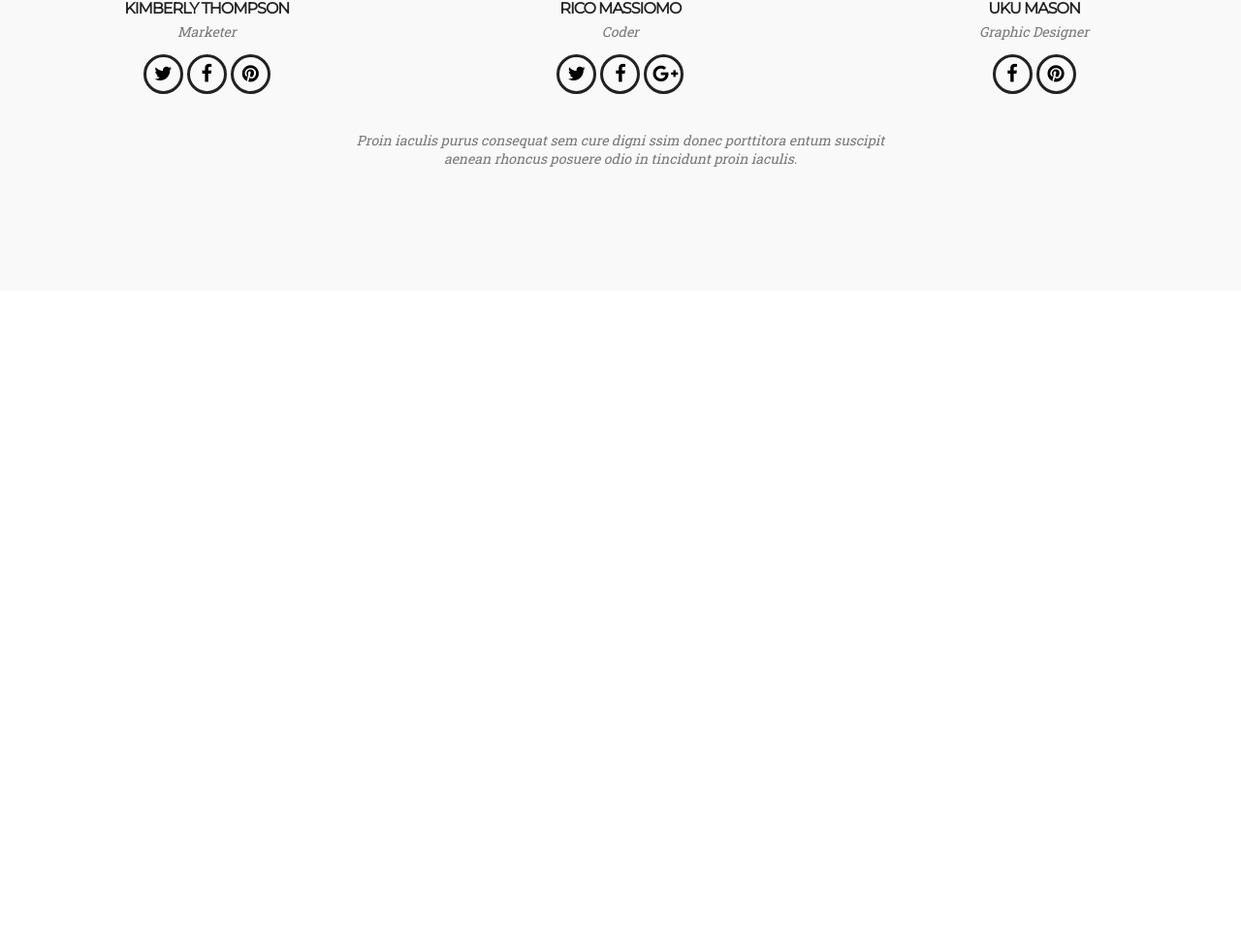
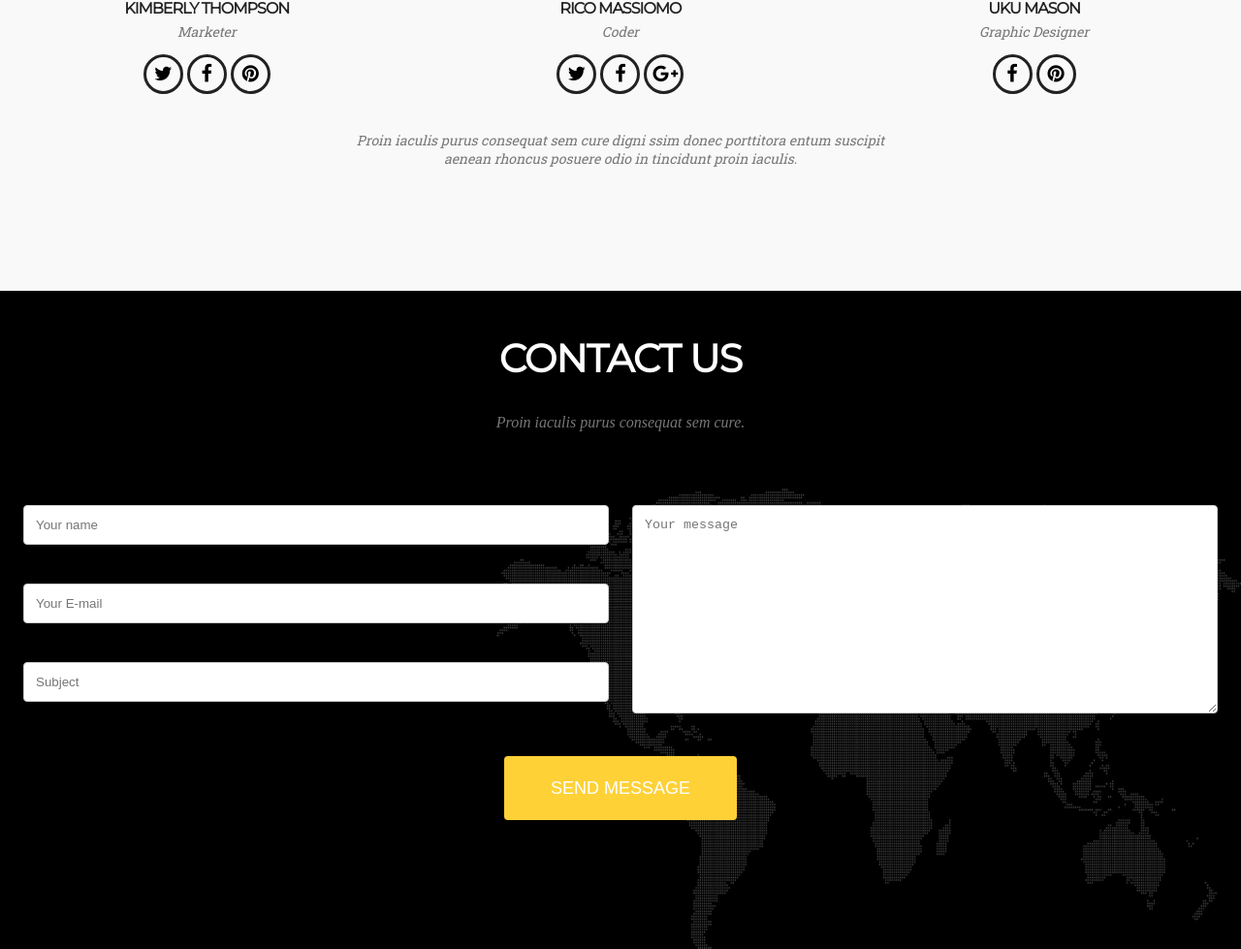
Before and after one commit to piotrmadeja/7.7, a website: page index.html in a window 1280 px wide. Shown: the part 4118-5097 px from the top of the page at 97% size. Before the commit the page ends 4418 px from the top, so only its background shows below. Drawn offline with Linux system fonts and the light colour scheme.

Commit message:
Created Contact Us section for site

```diff
--- a/index.html
+++ b/index.html
@@ -222,5 +222,34 @@
             aenean rhoncus posuere odio in tincidunt proin iaculis.</p>
       </div>
     </section>
+    <section class="contact">
+        <div class="col-12 contact-header">
+          <h1>Contact Us</h1>
+          <p>Proin iaculis purus consequat sem cure.</p>
+        </div>
+        <div class="container col-12">
+          <div class=" col-6">
+            <form action="action_page.php">
+
+              <label for="fname">Name</label>
+              <input type="text" id="fname" name="firstname" placeholder="Your name">
+
+              <label for="lname">E-mail</label>
+              <input type="text" id="lname" name="lastname" placeholder="Your E-mail">
+
+              <label for="country">Subjecty</label>
+              <input type="text" id="lname" name="lastname" placeholder="Subject">
+            </form>
+          </div>
+          <div class="col-6">
+            <form>
+              <label for="subject">Subject</label>
+              <textarea id="subject" name="subject" placeholder="Your message" style="height:215px"></textarea>
+            </form>
+          </div>
+        <div class="col-12 submit-button">
+          <input type="submit" value="SEND MESSAGE">
+        </div>
+    </section>
   </body>
 </html>
--- a/sass/style.scss
+++ b/sass/style.scss
@@ -433,6 +433,61 @@
 
   .staff-text {
     margin: 0 auto;
-    p {
+  }
+
+  .contact {
+    margin: 0 auto;
+    background-color: #000000;
+    background-image: url("../images/123.jpg");
+    background-repeat: no-repeat;
+    height: 679px;
+    max-width: 1400px;
+    width: 100%;
+    background-size: 60% 70%;
+    background-position: bottom right;
+    .contact-header {
+      text-align: center;
+      h1 {
+        color: $White;
+        font-family: Montserrat;
+        font-size: 40px;
+        font-weight: 700;
+        text-transform: uppercase;
+        letter-spacing: -1px;
+      }
+      p {
+        color: $gray;
+        font-family: "Droid Serif";
+        font-size: 16px;
+        font-style: italic;
+      }
     }
   }
+
+
+ input[type=text], select, textarea {
+    width: 100%;
+    padding: 12px;
+    border: 1px solid #ccc;
+    border-radius: 4px;
+    box-sizing: border-box;
+    margin-top: 6px;
+    margin-bottom: 16px;
+    resize: vertical
+}
+
+input[type=submit] {
+    background-color: $Yellow;
+    height: 66px;
+    width: 240px;
+    color: white;
+    padding: 12px 20px;
+    border: none;
+    border-radius: 4px;
+    cursor: pointer;
+    font-size: 18px;
+}
+
+.submit-button {
+  text-align: center;
+}
```
Also changed, not shown: css/style.css, 1 other file.
